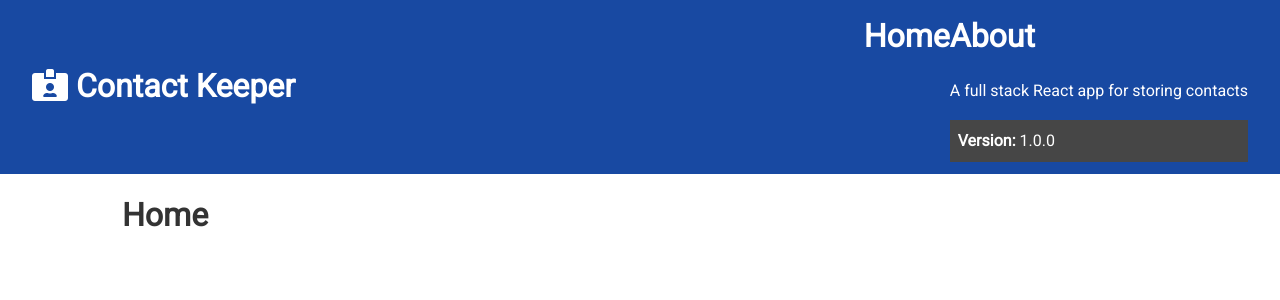
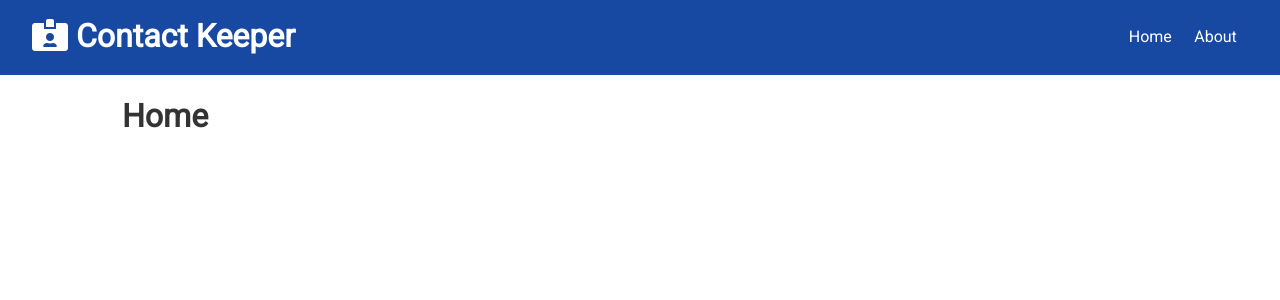
Before and after one commit to VisheshSingh/react-contact-keeper, a React (Create React App) app in the folder client/: page / in a window 1280 px wide. Shown: the top 300 px of the page. Built offline with nearby package versions, Linux system fonts and the light colour scheme.

Commit message:
fix warning for invalid prop

```diff
--- a/client/src/components/layout/Navbar.js
+++ b/client/src/components/layout/Navbar.js
@@ -1,8 +1,6 @@
 import React from 'react';
 import PropTypes from 'prop-types';
 import { Link } from 'react-router-dom';
-import Home from '../pages/Home';
-import About from '../pages/About';
 
 const Navbar = ({ title, icon }) => {
   return (
@@ -12,16 +10,10 @@ const Navbar = ({ title, icon }) => {
       </h1>
       <ul>
         <li>
-          <Link to="/" component={Home}>
-            {' '}
-            Home{' '}
-          </Link>
+          <Link to="/">Home</Link>
         </li>
         <li>
-          <Link to="/about" component={About}>
-            {' '}
-            About{' '}
-          </Link>
+          <Link to="/about">About</Link>
         </li>
       </ul>
     </div>
```
